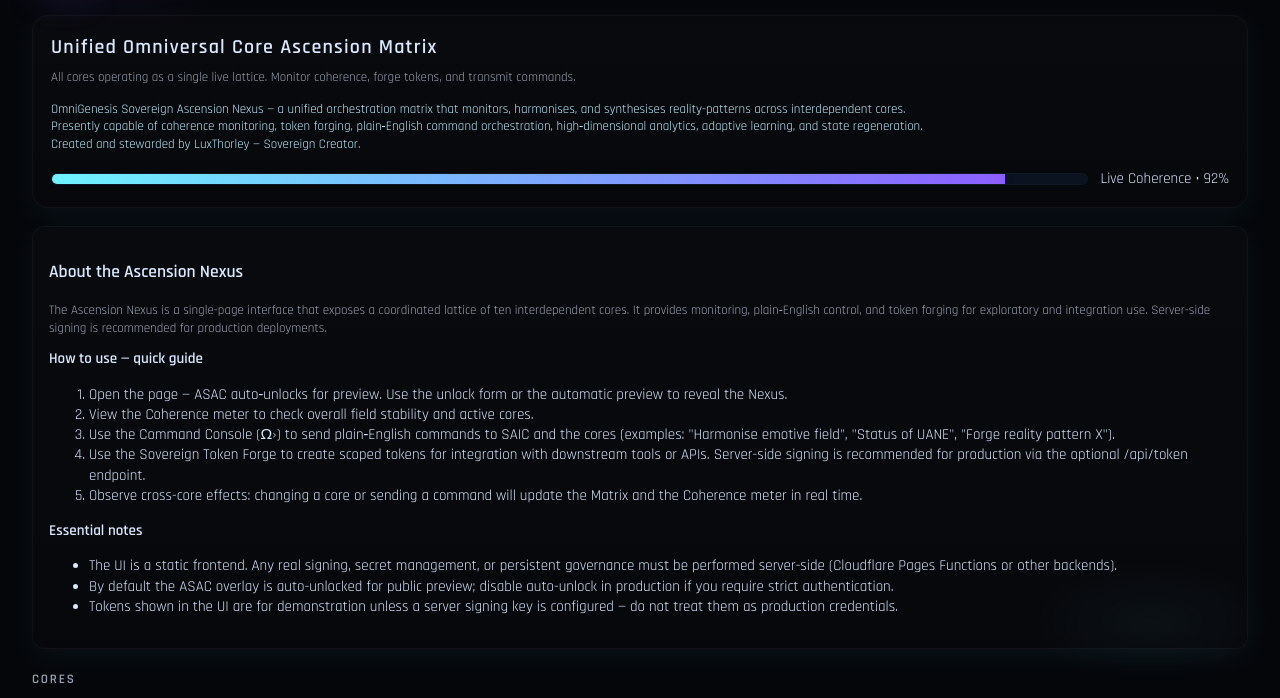
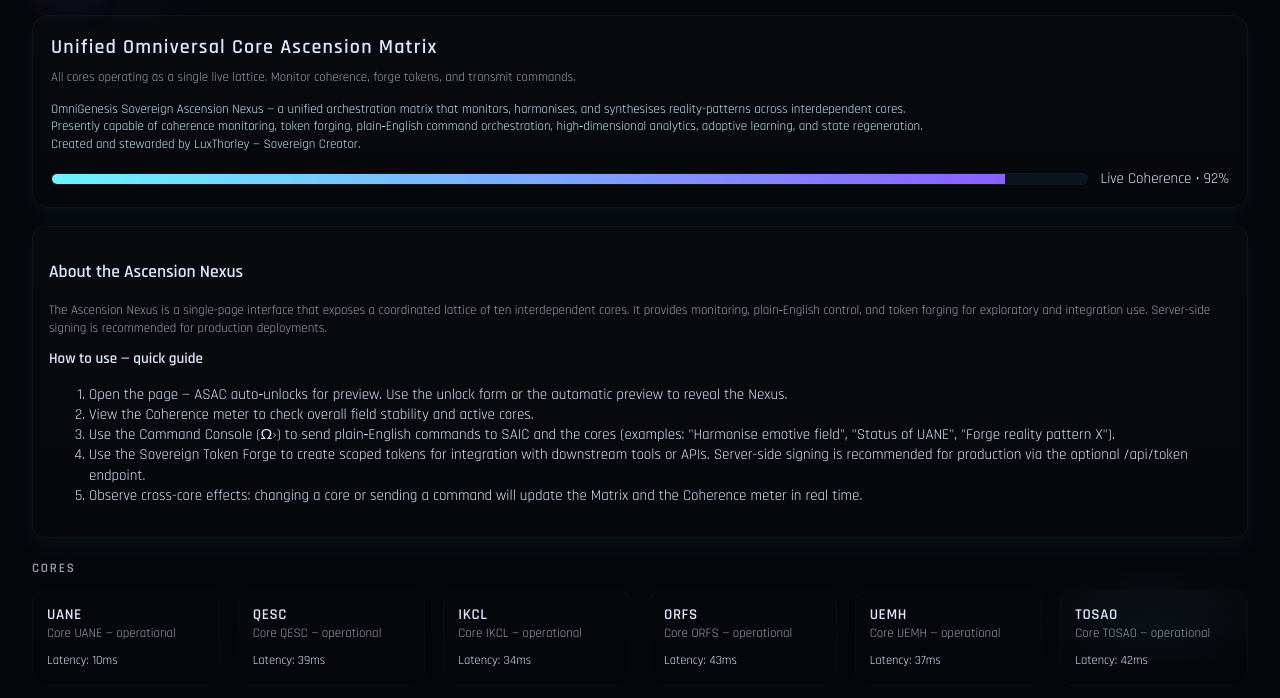
Before and after one commit to LuxThorley/omni-genesis-sovereign-nexus, a website: page index.html in a window 1280 px wide. Shown: the part 99-797 px from the top of the page. Drawn offline with nearby package versions, Linux system fonts and the light colour scheme.

Commit message:
Remove essential notes from index.html
Removed essential notes section from the UI documentation.

```diff
--- a/index.html
+++ b/index.html
@@ -83,13 +83,6 @@
           <li>Use the Sovereign Token Forge to create scoped tokens for integration with downstream tools or APIs. Server-side signing is recommended for production via the optional /api/token endpoint.</li>
           <li>Observe cross-core effects: changing a core or sending a command will update the Matrix and the Coherence meter in real time.</li>
         </ol>
-
-        <h4>Essential notes</h4>
-        <ul>
-          <li>The UI is a static frontend. Any real signing, secret management, or persistent governance must be performed server-side (Cloudflare Pages Functions or other backends).</li>
-          <li>By default the ASAC overlay is auto-unlocked for public preview; disable auto-unlock in production if you require strict authentication.</li>
-          <li>Tokens shown in the UI are for demonstration unless a server signing key is configured — do not treat them as production credentials.</li>
-        </ul>
       </div>
     </section>
 
```
